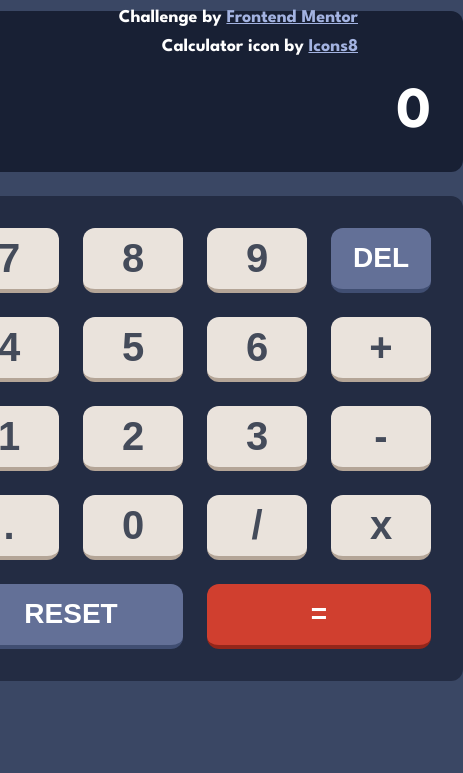
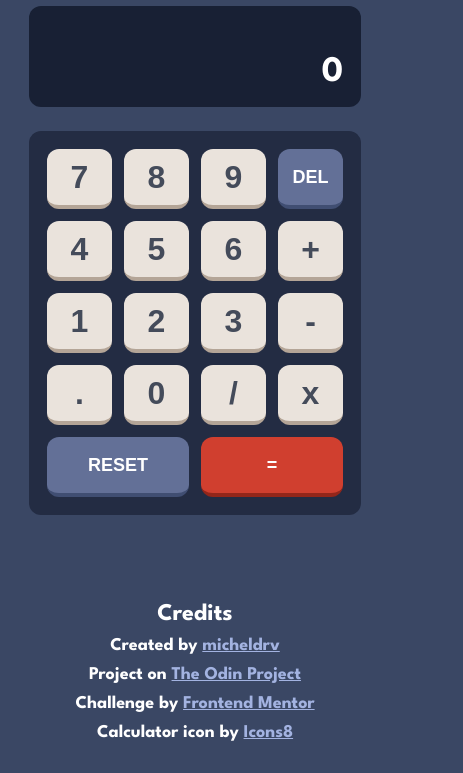
Before and after one commit to micheldrv/odin-calculator, a plain HTML site: page index.html in a window 390 px wide. Shown: the part 115-888 px from the top of the page, 463 px wide, since content can reach past the window. Before the commit the page ends 844 px from the top, so only its background shows below. Drawn offline with Linux system fonts and the light colour scheme.

Commit message:
Add responsiveness

```diff
--- a/style.css
+++ b/style.css
@@ -6,7 +6,7 @@
 :root {
   --main-padding: 32px;
   --main-gap: 24px;
-  --small-padding: 12px;
+  --small-padding: 18px;
   --small-gap: 12px;
 
   --page-bg: hsl(222, 26%, 31%);
@@ -47,6 +47,7 @@ body {
 }
 
 .calculator {
+  margin: var(--main-padding);
   display: flex;
   flex-direction: column;
   gap: var(--main-gap);
@@ -56,6 +57,7 @@ body {
   padding: var(--main-padding);
   border-radius: 12px;
 }
+
 .calculator-top {
   padding: var(--small-padding);
 }
@@ -64,7 +66,7 @@ body {
   background-color: var(--display-bg);
   display: flex;
   flex-direction: column;
-  gap: 12px;
+  gap: var(--small-gap);
   align-items: end;
 }
 
@@ -117,6 +119,7 @@ button.active {
   top: 4px;
   height: 61px;
 }
+
 button:focus {
   outline: 2px solid var(--text-primary);
 }
@@ -182,3 +185,69 @@ button.important-button.active {
 .attribution a {
   color: var(--button-alt-hover);
 }
+
+@media (max-width: 1200px) {
+  .attribution {
+    position: unset;
+    align-items: center;
+    text-align: center;
+    margin: var(--main-padding);
+  }
+}
+
+@media (max-width: 650px) {
+  .section {
+    padding: var(--small-padding);
+  }
+
+  .calculator-top {
+    padding: var(--small-padding);
+  }
+
+  .calculator-display {
+    gap: 12px;
+  }
+
+  .calculator-body {
+    gap: var(--small-gap);
+  }
+
+  button {
+    min-width: 65px;
+    height: 60px;
+    font-size: 32px;
+  }
+
+  button:active,
+  button.active {
+    top: 4px;
+    height: 56px;
+  }
+
+  button.alt-button,
+  button.important-button {
+    font-size: 18px;
+  }
+
+  #display-top {
+    font-size: 22px;
+  }
+
+  #display-main {
+    font-size: 36px;
+  }
+}
+
+@media (max-width: 370px) {
+  .calculator {
+    gap: var(--small-gap);
+  }
+
+  button {
+    min-width: 50px;
+  }
+
+  #display-main {
+    font-size: 28px;
+  }
+}
```
